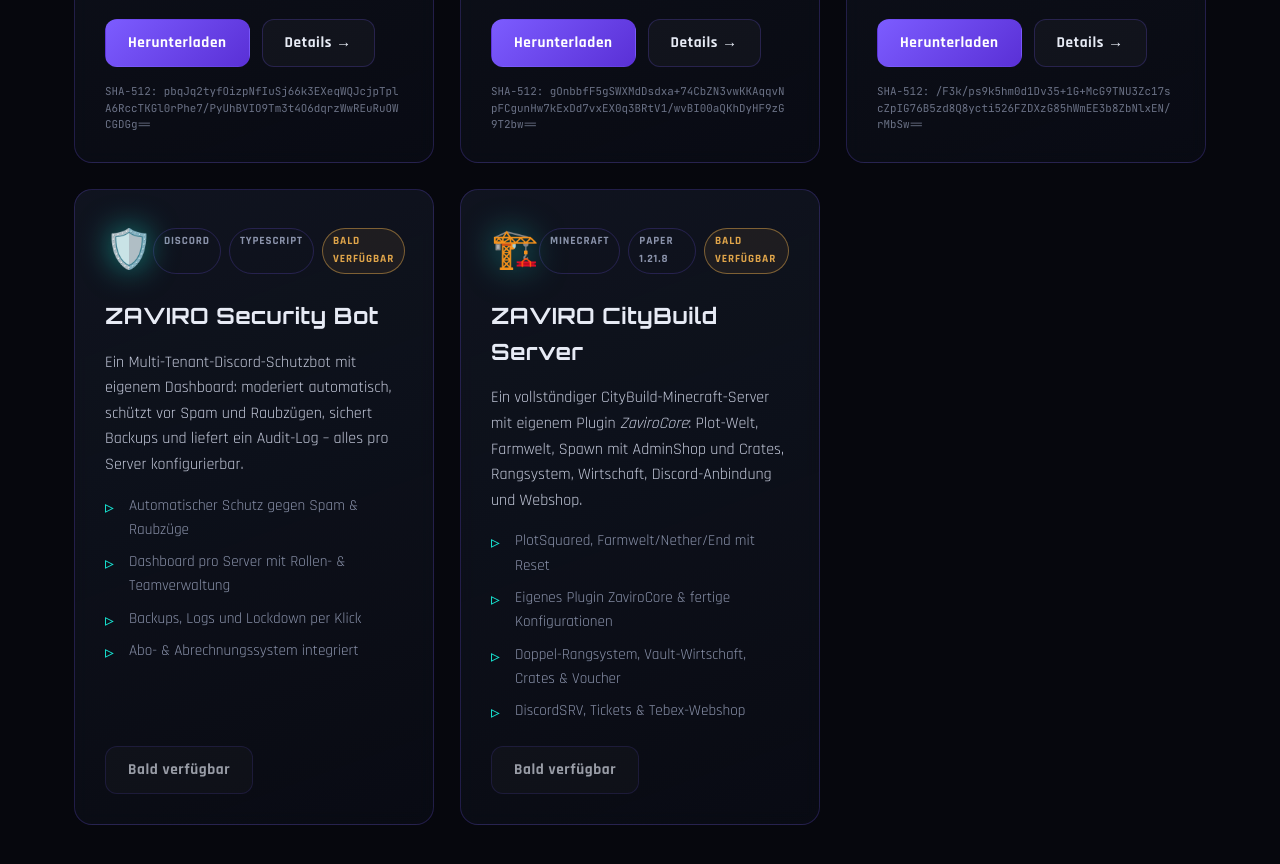
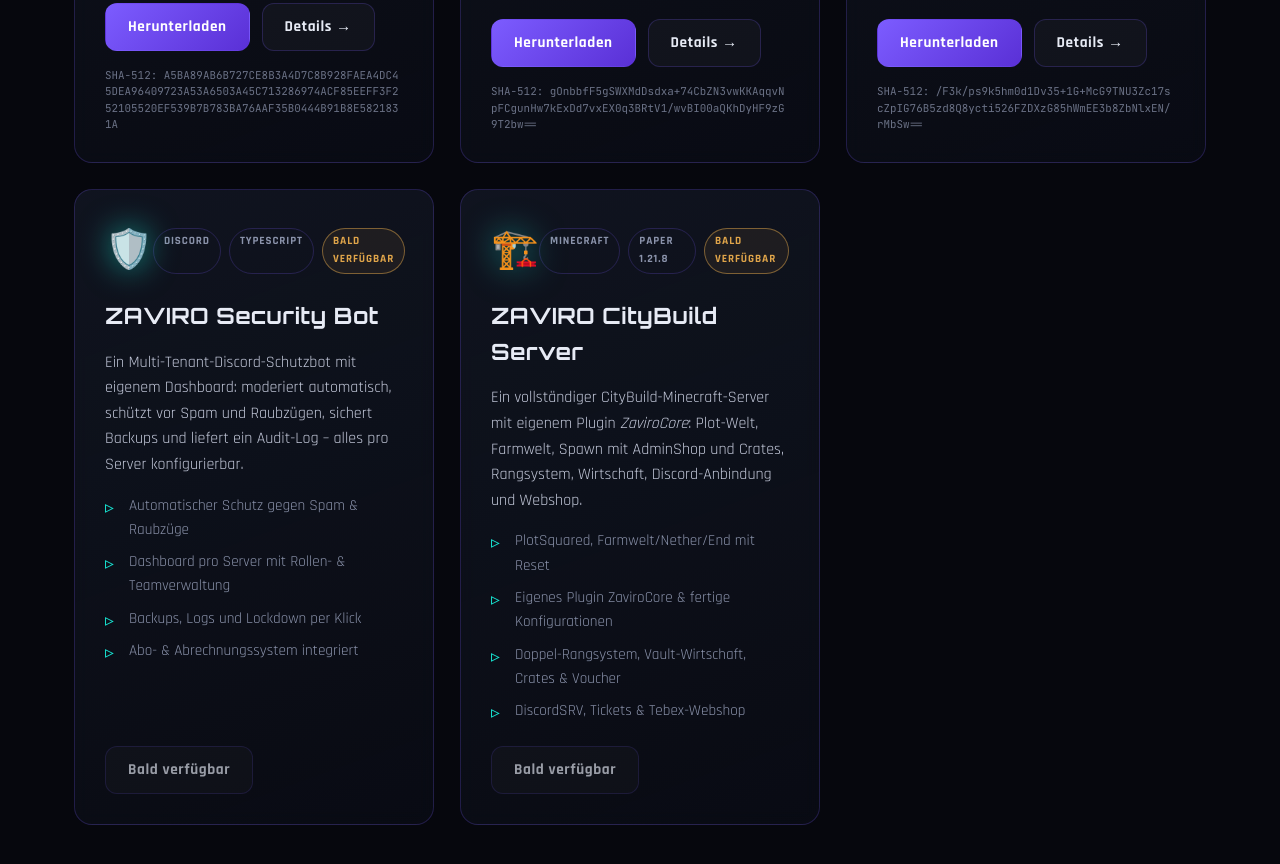
Before and after one commit to ZYHPER08/zaviro-portfolio, a plain HTML site: page index.html in a window 1280 px wide. Shown: the part 2356-3220 px from the top of the page. Drawn offline with Linux system fonts and the light colour scheme; no server answers.

Commit message:
Hub-Hash auf echte EXE korrigieren

```diff
--- a/index.html
+++ b/index.html
@@ -159,7 +159,7 @@
               </a>
               <a class="btn btn-ghost" href="https://zyhper08.github.io/zaviro-hub-feed/" target="_blank" rel="noreferrer">Details →</a>
             </div>
-            <small class="project-hash">SHA-512: <span data-feed="hub:sha512">pbqJq2tyfOizpNfIuSj66k3EXeqWQJcjpTplA6RccTKGl0rPhe7/PyUhBVIO9Tm3t4O6dqrzWwREuRuOWCGDGg==</span></small>
+            <small class="project-hash">SHA-512: <span data-feed="hub:sha512">A5BA89AB6B727CE8B3A4D7C8B928FAEA4DC45DEA96409723A53A6503A45C713286974ACF85EEFF3F252105520EF539B7B783BA76AAF35B0444B91B8E5821831A</span></small>
           </article>
 
           <!-- Launcher -->
```
